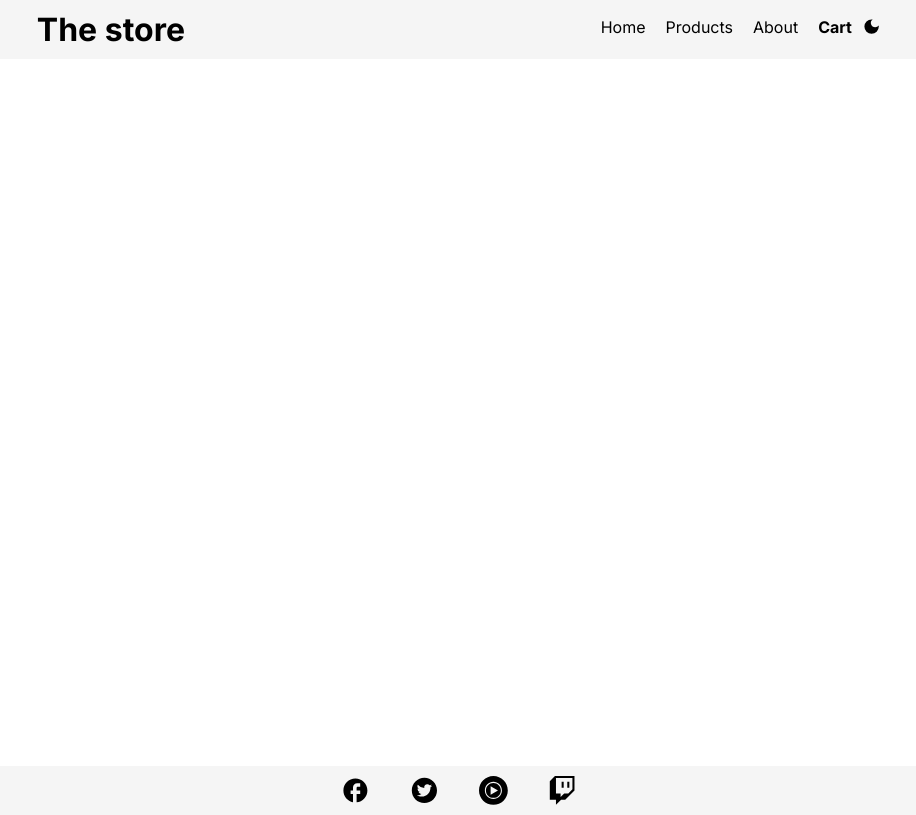
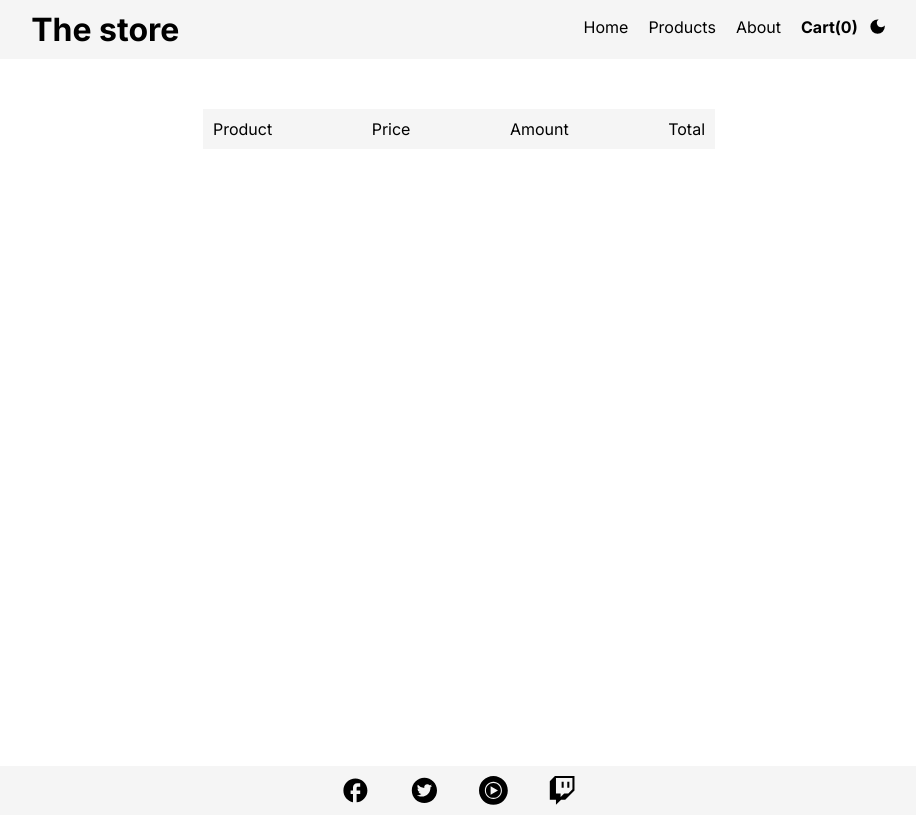
Before and after one commit to Jean-Christoffer/ReactStore, a React (Vite) app: page /cart in a window 1280 px wide. Shown: the whole page, without its empty margins (181-1097 px from the left). Built offline with nearby package versions, Linux system fonts and the light colour scheme.

Commit message:
Building cart

```diff
--- a/src/App.jsx
+++ b/src/App.jsx
@@ -1,4 +1,5 @@
 
+import React,{useState, useEffect} from 'react'
 import Nav from './components/NavBar.jsx'
 import {BrowserRouter,Route,Routes} from "react-router-dom";
 import About from './components/About.jsx'
@@ -8,19 +9,44 @@ import Home from './components/Home.jsx'
 import ProductDetails from './components/ProductDetails.jsx'
 import Footer from './components/Footer.jsx'
 function App() {
+const  [cart,setCart] = useState([])
 
+function handleAddToCart(newItem){
+  const itemExists = cart.find(product => product.id === newItem.id)
+  if(itemExists){
+    const updatedCart = cart.map(product => {
+      if(product.id === newItem.id){
+        return{
+          ...product,
+          quantity:product.quantity + 1
+        };
+      }
+      return product
+    })
+    setCart(updatedCart)
+  } else{
+
+    setCart([
+      ...cart,
+      {
+        ...newItem,
+        quantity:1
+      }
+    ])
+  }
+}
 
   return (
     <>
     <BrowserRouter>
     <div className="content-container">
-      <Nav/>
+      <Nav cart={cart}/>
       <Routes>
         <Route path='/' element={<Home/>}></Route>
-        <Route path='/products' element={<Products/>}></Route>
-        <Route path='/products/:id' element={<ProductDetails/>}></Route>
+        <Route path='/products' element={<Products handleAddToCart={handleAddToCart} cart = {cart}/>}></Route>
+        <Route path='/products/:id' element={<ProductDetails handleAddToCart={handleAddToCart} cart={cart}/>}></Route>
         <Route path='/about' element={<About/>}></Route>
-        <Route path='/cart' element={<Cart/>}></Route>
+        <Route path='/cart' element={<Cart cart={cart}/>}></Route>
       </Routes>
       </div>
       <Footer/>
--- a/src/components/Button.jsx
+++ b/src/components/Button.jsx
@@ -11,6 +11,6 @@ export default function Button(props){
 
 
     return (
-        <button className={classes} {...rest}>{children}</button>
+        <button  className={classes} {...rest}>{children}</button>
     )
 }
--- a/src/components/Cart.jsx
+++ b/src/components/Cart.jsx
@@ -1,8 +1,30 @@
-import {Outlet} from 'react-router-dom'
-export default function Cart(){
+
+import Button from './Button.jsx'
+export default function Cart(props){
+    const {cart} = props
+    const subTotal = cart.reduce((a,b)=>{
+        return a + (b.price * b.quantity)
+    },0)
     return(
     <>
+    <div className='cart-container'>
+        <div className='cart-row'>
+            <p>Product</p>
+            <p>Price</p>
+            <p>Amount</p>
+            <p>Total</p>
+        </div>
 
+        {cart.map(product => <div key={product.id}  className='cart-item-row'>
+            <img src = {product.image} className='cart-image'/>
+            <p>${product.price}</p>
+            <p>{product.quantity}</p>
+            <p>${product.quantity * product.price}</p>
+             </div> )}
+       <div className='total'>
+        {subTotal > 0 && <p>Total: ${subTotal}</p>}
+        </div>
+    </div>
     </>
     )
 }
--- a/src/components/NavBar.jsx
+++ b/src/components/NavBar.jsx
@@ -4,11 +4,16 @@ import { MdDarkMode, MdOutlineLightMode } from 'react-icons/md';
 import Button from './Button.jsx'
 
 export default function NavBar(props){
+    const {cart} = props
     const [isDark, setIsDark] = useState(false)
 
     useEffect(()=>{
         document.body.classList.toggle('dark')
     },[isDark])
+
+    const totalItems = cart.reduce((a,b)=> {
+        return a + (b.quantity)
+    },0)
 
     return(
         <>
@@ -19,7 +24,7 @@ export default function NavBar(props){
                         <li><NavLink to='/' className={({ isActive })=> isActive ? 'active' : '' }>Home</NavLink></li>
                         <li><NavLink to='/products' className={({ isActive })=> isActive ? 'active' : '' }>Products</NavLink></li>
                         <li><NavLink to='/about'  className={({ isActive })=> isActive ? 'active' : '' }>About</NavLink></li>
-                        <li><NavLink to='/cart'className={({ isActive })=> isActive ? 'active' : '' }>Cart</NavLink></li>
+                        <li><NavLink to='/cart'className={({ isActive })=> isActive ? 'active' : '' }>Cart({totalItems})</NavLink></li>
                     </ul>
                 <Button
                  onClick={()=>{setIsDark(!isDark)}}
--- a/src/components/Product.jsx
+++ b/src/components/Product.jsx
@@ -1,6 +1,7 @@
 import {Link} from 'react-router-dom'
 import Button from './Button.jsx'
-export default function Product({details}){
+export default function Product(props){
+    const {details, handleAddToCart} = props
     return(
     <>
         <div className='product-card'>
@@ -14,7 +15,7 @@ export default function Product({details}){
                 <p className='rating'>Rating: {details.rating.rate}</p>
                 <div className='price-container'>
                     <p>$ {details.price}</p>
-                    <Button extraClass = {'add-to-cart-btn'}>Add to cart</Button>
+                    <Button extraClass = {'add-to-cart-btn'} onClick={()=> handleAddToCart(details)}>Add to cart</Button>
                 </div>
             </div>
         </div>
--- a/src/components/ProductDetails.jsx
+++ b/src/components/ProductDetails.jsx
@@ -2,7 +2,8 @@ import { useParams } from "react-router-dom";
 import { useEffect,useState } from "react";
 import Loader from "./Loader.jsx";
 import Button from './Button.jsx'
-export default function ProductDetails(){
+export default function ProductDetails(props){
+    const {handleAddToCart, cart} = props
     const params = useParams()
     const [isLoading, setIsLoading] = useState(false)
     const [product ,setProduct] = useState({})
@@ -30,7 +31,7 @@ export default function ProductDetails(){
                 <p className="description">{product.description}</p>
                 <div className='price-container'>
                     <p>$ {product.price}</p>
-                    <Button extraClass = {'add-to-cart-btn'}>Add to cart</Button>
+                    <Button extraClass = {'add-to-cart-btn'} cart={cart} onClick={handleAddToCart}>Add to cart</Button>
                 </div>
             </div>
         </div>
--- a/src/components/Products.jsx
+++ b/src/components/Products.jsx
@@ -2,7 +2,8 @@ import React, {useState, useEffect} from 'react'
 import { Outlet } from "react-router-dom";
 import Product from './Product.jsx'
 import Loader from './Loader.jsx'
-export default function Products(){
+export default function Products(props){
+    const {handleAddToCart, cart} = props
     const [products, setProducts] = useState([])
     const [category, setCategory] = useState('electronics')
     const [isLoading, setIsLoading] = useState(false)
@@ -36,7 +37,7 @@ export default function Products(){
         </div>
         <div className='products-row'>
         {isLoading && <Loader/>}
-        {products && products.map(product => <Product key = {product.id} details = {product}/>)}
+        {products && products.map(product => <Product key = {product.id} handleAddToCart={handleAddToCart} details = {product} cart={cart}/>)}
         </div>
 
         </>
--- a/src/index.css
+++ b/src/index.css
@@ -225,3 +225,29 @@ article h1{
 .cta-container{
   justify-self: center;
 }
+.cart-container{
+  display: flex;
+  flex-direction: column;
+  align-items: center;
+}
+.cart-box{
+  border: 1px solid black;
+}
+.cart-row, .cart-item-row{
+  display: flex;
+  justify-content: space-between;
+  width: 40%;
+  padding: 10px;
+  background: #f5f5f5;
+  align-items: center;
+}
+.cart-container{
+  margin-top: 50px;
+}
+.cart-image{
+  width: 40px;
+
+}
+.cart-row{
+  margin-bottom: 10px;
+}
```
